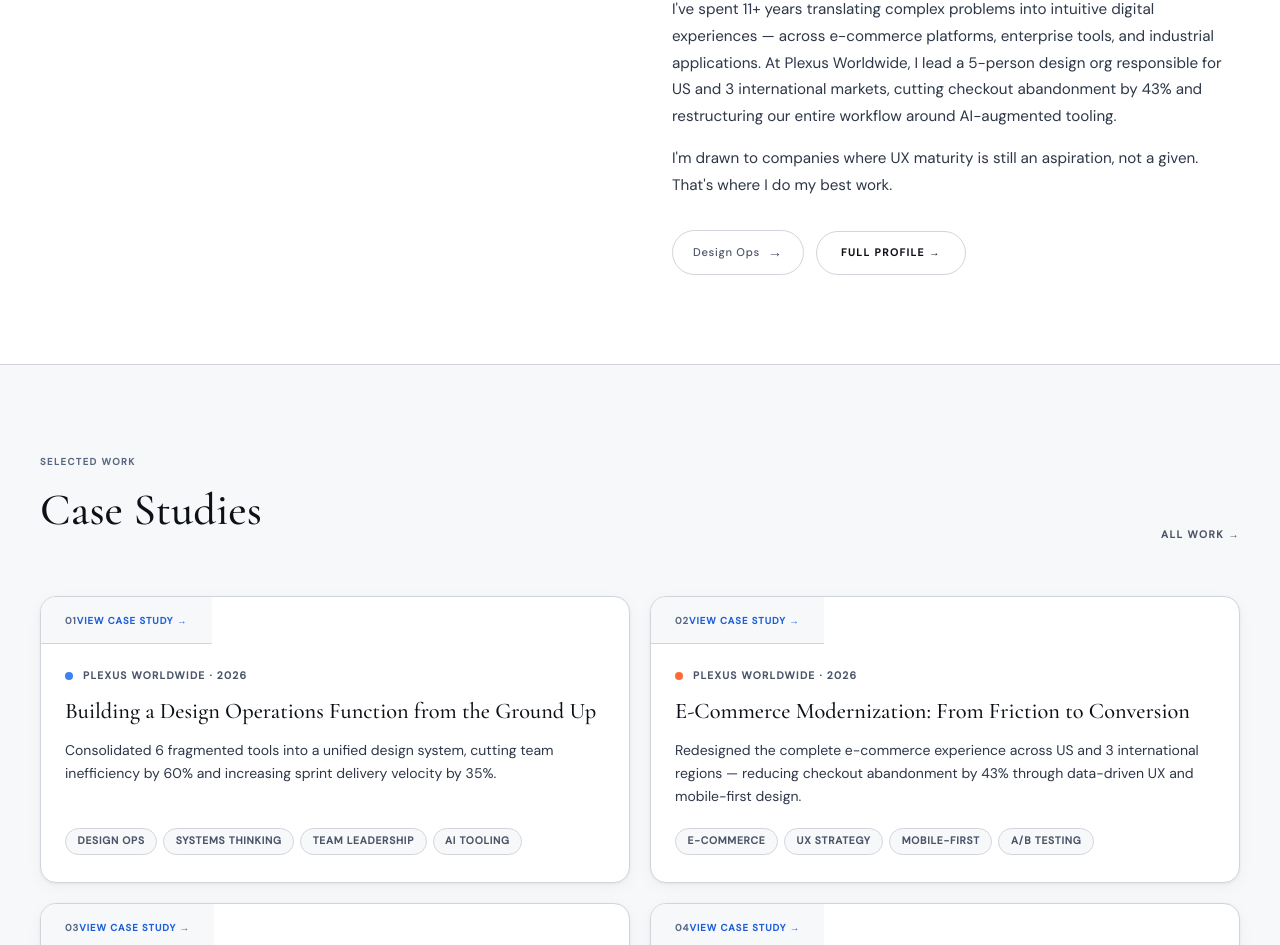
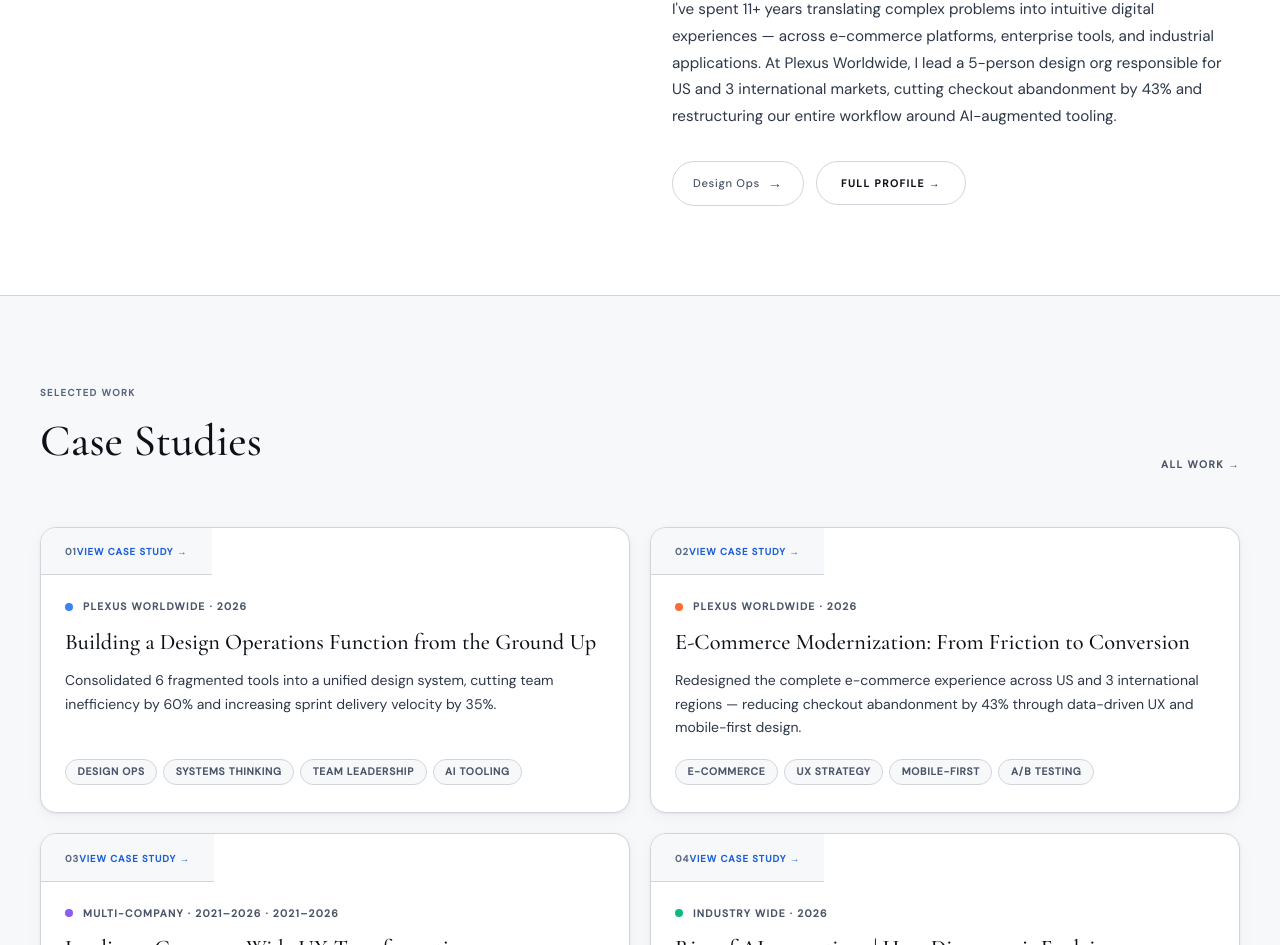
Before and after one commit to tangiblethinking/Testingonly001, a React (Vite) app: page / in a window 1280 px wide. Shown: the part 1211-2156 px from the top of the page. Built offline with nearby package versions, Linux system fonts and the light colour scheme.

Commit message:
Update Home.jsx

```diff
--- a/src/pages/Home.jsx
+++ b/src/pages/Home.jsx
@@ -329,7 +329,7 @@ export default function Home({ setPage }) {
             </FadeUp>
             <FadeUp delay={0.18}>
               <p style={{ fontSize: '0.95rem', color: INK_BODY, lineHeight: 1.75, marginBottom: '2rem' }}>
-                I'm drawn to companies where UX maturity is still an aspiration, not a given. That's where I do my best work.
+
               </p>
             </FadeUp>
             {/* ── ABOUT TEASER BUTTONS — matches Image 2 layout ── */}
```
